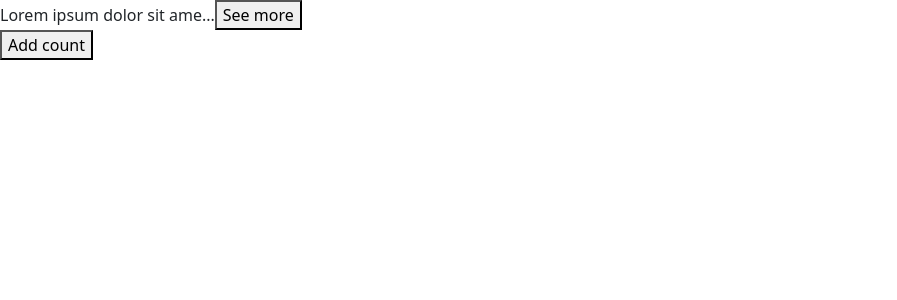
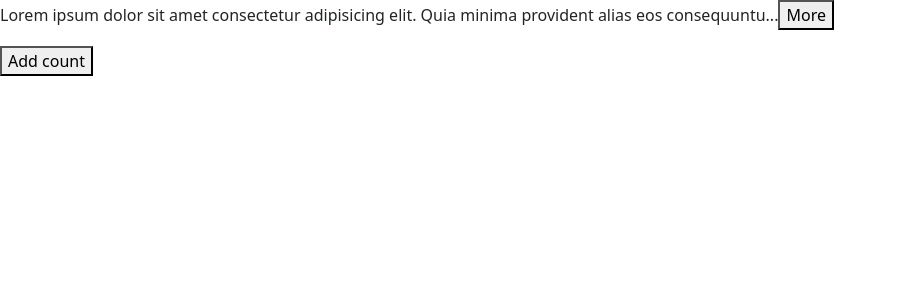
Before and after one commit to racynibaya/react-typescript, a React (Vite) app: page / in a window 1280 px wide. Shown: the top 300 px of the page, without its empty margins (0-897 px from the left). Built offline with nearby package versions, Linux system fonts and the light colour scheme.

Commit message:
Exercise: Expandle text

```diff
--- a/src/App.tsx
+++ b/src/App.tsx
@@ -26,7 +26,19 @@ const App = () => {
 
   return (
     <div className='App'>
-      <ExpandableText maxCount={30} />
+      <ExpandableText maxCount={100}>
+        Lorem ipsum dolor sit amet consectetur adipisicing elit. Quia minima
+        provident alias eos consequuntur! Voluptatibus quod, totam sint nesciunt
+        quae odit aut enim explicabo dolorum temporibus ipsum veniam et atque
+        porro assumenda fugit amet. Ratione qui vero tempora dolorem recusandae
+        officiis impedit, blanditiis aperiam deserunt, quas cum culpa ut harum
+        saepe voluptatem dicta fugiat ea! Placeat, qui cum. Nam, ullam numquam
+        magni, sequi dignissimos facere soluta ipsam necessitatibus repellendus
+        praesentium inventore nostrum vitae quos accusamus unde, illum optio
+        perferendis? Inventore vitae illum hic dolor amet, provident quos beatae
+        mollitia vel fuga velit repudiandae maxime accusantium voluptates optio
+        odit ducimus quaerat!
+      </ExpandableText>
       <button onClick={handleClick}>Add count</button>
     </div>
   );
--- a/src/components/ExpandableText.tsx
+++ b/src/components/ExpandableText.tsx
@@ -1,68 +1,24 @@
-import React, { useState } from 'react';
+import React, { Children, useState } from 'react';
 
 interface Props {
+  children: string;
   maxCount?: number;
 }
 
-const ExpandableText = ({ maxCount }: Props): JSX.Element => {
+const ExpandableText = ({ maxCount, children }: Props): JSX.Element => {
   const [expanded, setExpanded] = useState(false);
 
-  let text = `
-    Lorem ipsum dolor sit amet consectetur adipisicing elit. Possimus atque
-    quibusdam, voluptate voluptates natus distinctio corrupti enim at.
-    Deserunt in, repudiandae nulla molestiae doloremque sunt magnam odio natus
-    temporibus aliquid explicabo dolores, alias rerum ab eaque iure ex
-    delectus consequuntur recusandae, expedita minima ea quis eveniet. Esse
-    eum alias possimus facere voluptatem, cumque laborum eius ipsa, cum magnam
-    voluptatibus qui quibusdam rem pariatur ipsum minus soluta expedita fugit.
-    Impedit maiores, iusto fuga omnis non sed sapiente quae error reiciendis?
-    Illo, voluptatum quisquam. Excepturi reiciendis pariatur accusantium vero
-    nostrum consectetur provident aliquid reprehenderit similique deserunt
-    molestias alias hic quia ut, laboriosam omnis veniam possimus fugiat iusto
-    corrupti impedit optio repellendus. Ipsa a error laborum. Non voluptatum
-    dolores temporibus vel saepe id expedita atque? Id libero ad quaerat optio
-    consequuntur incidunt numquam animi, qui nulla rerum ullam quisquam omnis
-    labore quo molestias quod repudiandae ipsum quasi possimus. Illo in
-    provident error voluptates similique totam, quidem cumque maiores quis
-    autem quibusdam ipsa quam rem sequi adipisci, vitae nisi eveniet. Sapiente
-    vitae nisi placeat laboriosam tempore nobis reiciendis fugiat, ut in
-    dolore quia libero non alias magni similique officiis rem numquam.
-    Blanditiis ab reprehenderit ullam! Exercitationem, alias reiciendis
-    eligendi aliquam dolorum saepe vitae, sequi natus at explicabo quaerat
-    quas harum atque commodi cumque, nulla assumenda amet ea itaque ipsam qui!
-    Natus sequi dolores a ex delectus nostrum, nobis impedit recusandae
-    corrupti! Esse, voluptatum beatae temporibus aperiam, quia nesciunt
-    dolores quod odio excepturi amet eveniet pariatur alias ullam voluptatem
-    architecto minus autem recusandae non at eaque ratione illum quam. Non
-    earum necessitatibus facilis exercitationem voluptatibus quidem dolorum
-    vel labore dolor porro hic quod amet adipisci praesentium quasi, voluptas
-    dolore et. Voluptate ipsum quasi deleniti dolores numquam magnam sit,
-    recusandae velit, iure, earum praesentium rerum possimus. Explicabo
-    excepturi iste ea repudiandae deserunt, delectus quo, fuga perspiciatis
-    officia laboriosam impedit, commodi rerum quis illo porro at voluptate eos
-    beatae animi repellat possimus. Dignissimos porro repellat nam aspernatur
-    doloremque distinctio dolorum ipsum alias nulla veritatis rerum, ea
-    ratione quisquam tenetur? Qui, dolores perferendis. Enim labore
-    laboriosam, delectus ducimus voluptatem nesciunt fugit vero unde incidunt
-    error consequatur tenetur vel veritatis perspiciatis? Ea architecto quod
-    numquam tempore fugit amet qui tenetur voluptates, autem, quas veniam
-    itaque ducimus, maiores nemo beatae quis! Vero harum fugit debitis culpa
-    exercitationem assumenda autem? Dolorem nulla sit aperiam architecto
-    consectetur. Facere labore odit asperiores voluptatum ducimus in
-    quibusdam, voluptates, ut ratione tempore consequatur sint esse!
-    `;
+  if (children.length <= 100) return <p>{children}</p>;
 
-  text = expanded ? text : `${text.slice(0, maxCount)}...`;
-
-  console.log(text);
+  const text = expanded ? children : children.substring(0, maxCount);
 
   return (
-    <div>
-      {text}
+    <p>
+      {text}...
       <button onClick={() => setExpanded(!expanded)}>
-        {expanded ? 'Close' : 'See more'}
+        {expanded ? 'Less' : 'More'}
       </button>
-    </div>
+    </p>
   );
 };
 
```
